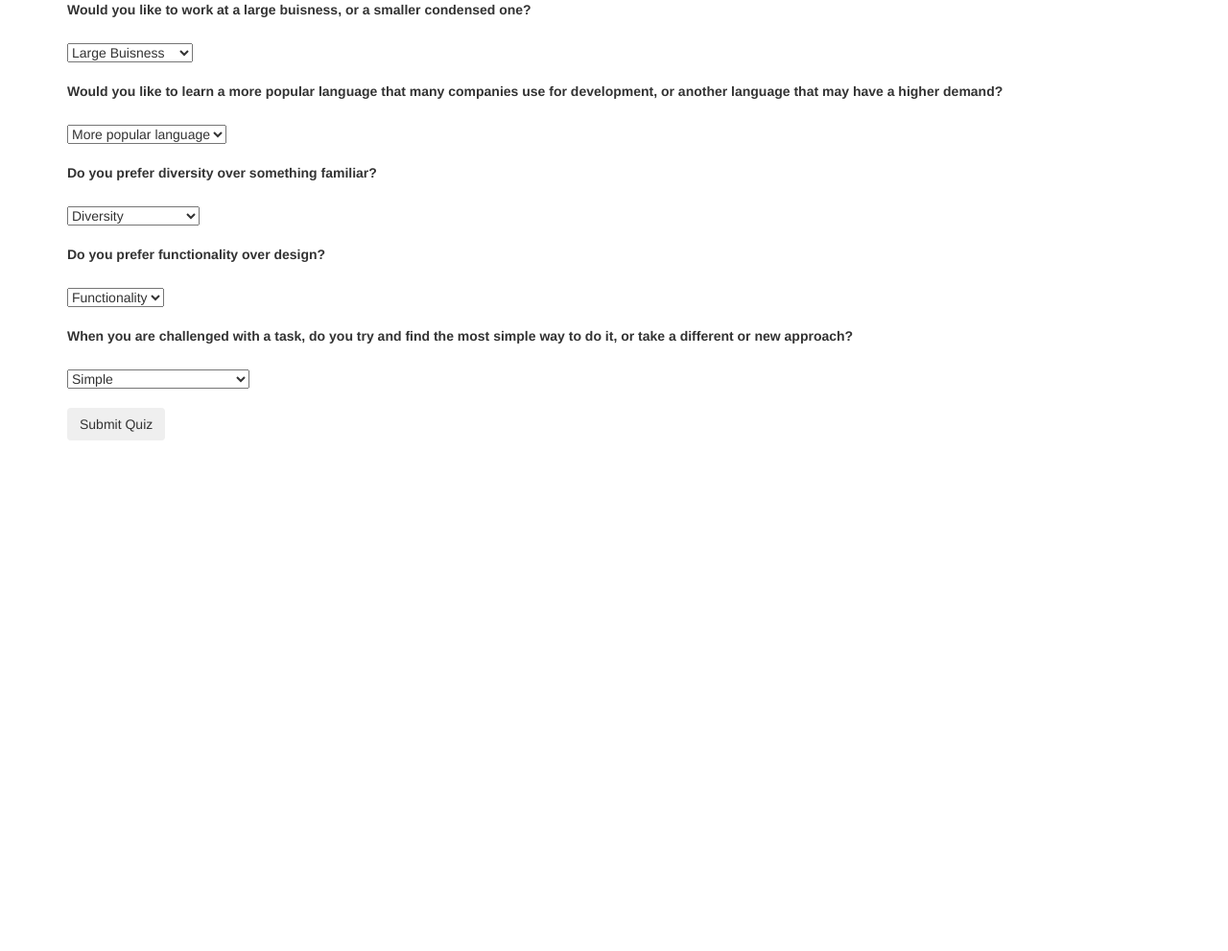
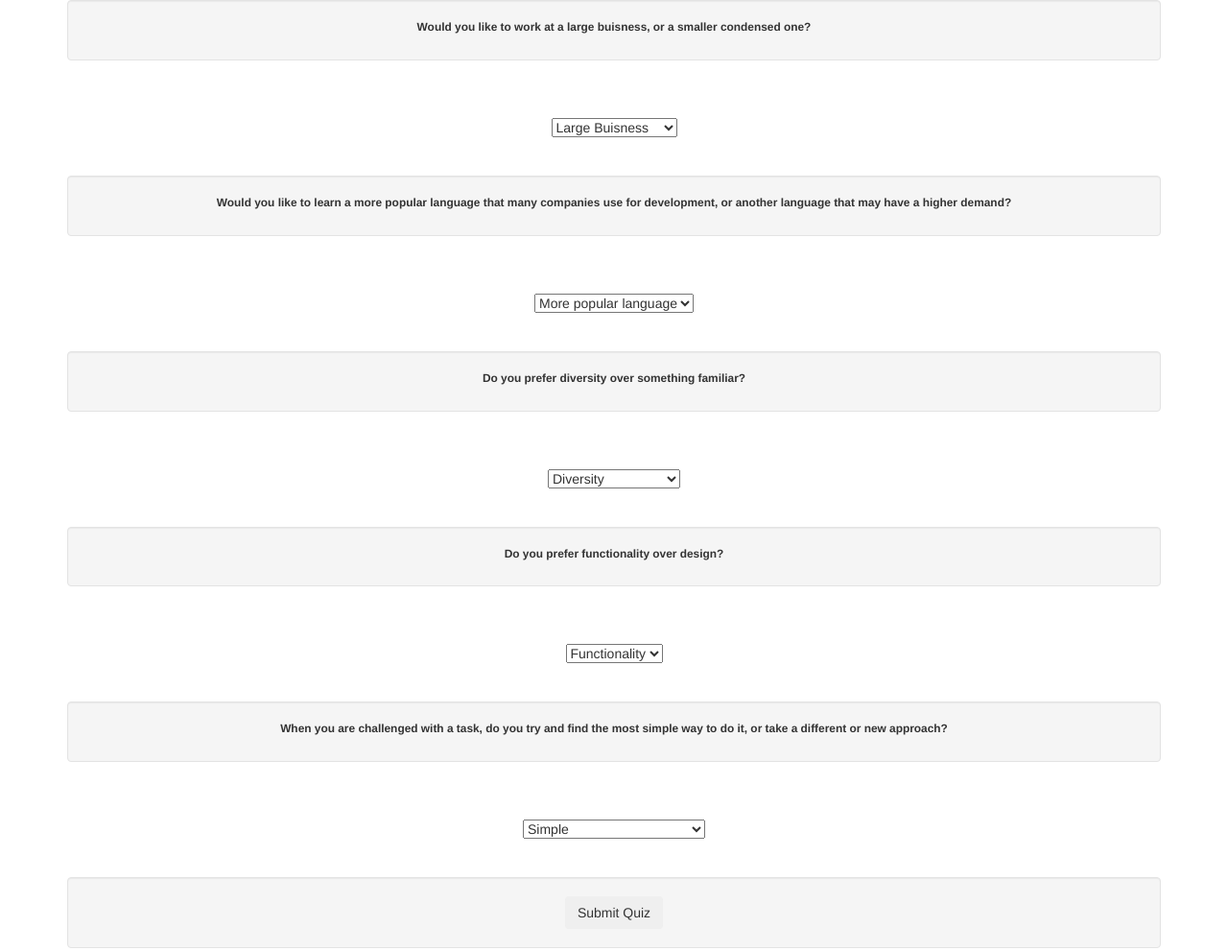
Before and after one commit to anduinmooney/programmingquiz, a plain HTML site: page index.html in a window 1280 px wide. Shown: the whole page at 96% size. Before the commit the page ends 800 px from the top, so only its background shows below. Drawn offline with Linux system fonts and the light colour scheme.

Commit message:
Add wells to each lable and button.

```diff
--- a/css/styles.css
+++ b/css/styles.css
@@ -17,3 +17,40 @@
 #chash{
   display: none;
 }
+
+#question1{
+display: block;
+margin: 0 auto;
+}
+
+label {
+    display: block;
+    text-align: center;
+    line-height: 150%;
+    font-size: .85em;
+}
+
+#question2{
+display: block;
+margin: 0 auto;
+}
+
+#question3{
+display: block;
+margin: 0 auto;
+}
+
+#question4{
+display: block;
+margin: 0 auto;
+}
+
+#question5{
+display: block;
+margin: 0 auto;
+}
+
+.btn {
+    display: block;
+    margin: 0 auto;
+}
--- a/index.html
+++ b/index.html
@@ -10,42 +10,54 @@
   <body>
     <div class="container">
       <form id="quiz">
+        <div class="well">
         <label for="question1">Would you like to work at a large buisness, or a smaller condensed one?</label>
+        </div>
         <br></br>
         <select id="question1">
           <option value="large">Large Buisness</option>
           <option value="small">Smaller Buisness</option>
         </select>
         <br></br>
+        <div class="well">
         <label for="question2">Would you like to learn a more popular language that many companies use for development, or another language that may have a higher demand?</label>
+        </div>
         <br></br>
         <select id="question2">
           <option value="popular">More popular language</option>
           <option value="unique">More unique language</option>
         </select>
         <br></br>
+        <div class="well">
         <label for="question3">Do you prefer diversity over something familiar?</label>
+      </div>
         <br></br>
         <select id="question3">
           <option value="diverse">Diversity</option>
           <option value="familiar">Something familiar</option>
         </select>
         <br></br>
+        <div class="well">
         <label for="question4">Do you prefer functionality over design?</label>
+        </div>
         <br></br>
         <select id="question4">
           <option value="function">Functionality</option>
           <option value="design">Design</option>
         </select>
         <br></br>
+        <div class="well">
         <label for="question5">When you are challenged with a task, do you try and find the most simple way to do it, or take a different or new approach?</label>
+        </div>
         <br></br>
         <select id="question5">
           <option value="simple">Simple</option>
           <option value="different">Something different or new</option>
         </select>
         <br></br>
+        <div class="well">
         <button type="submit" class="btn">Submit Quiz</button>
+        </div>
       </form>
       <div id="ruby">
         <h2>You should learn how to code with Ruby!</h2>
```
